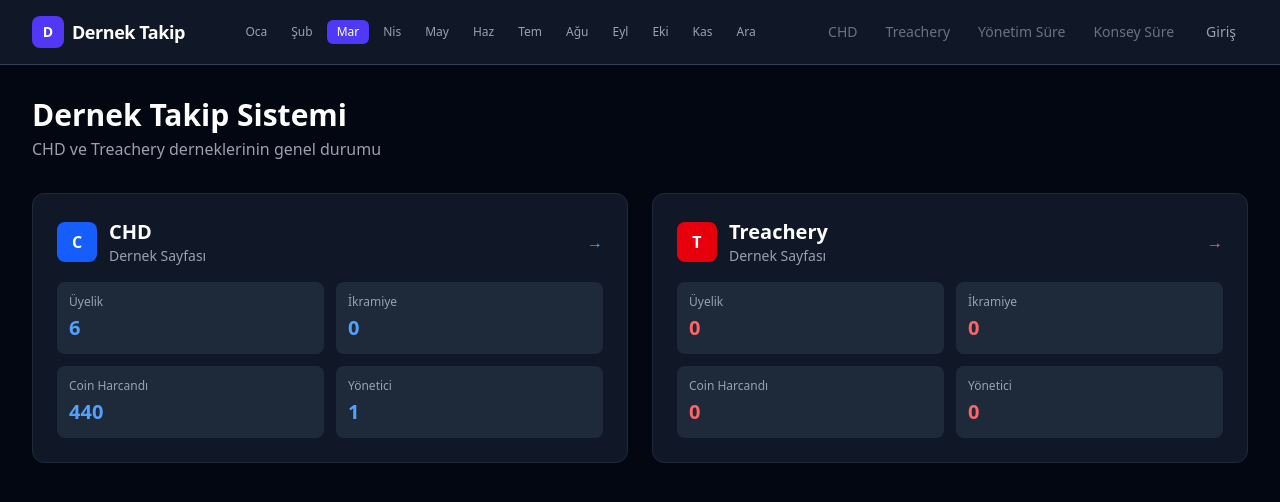
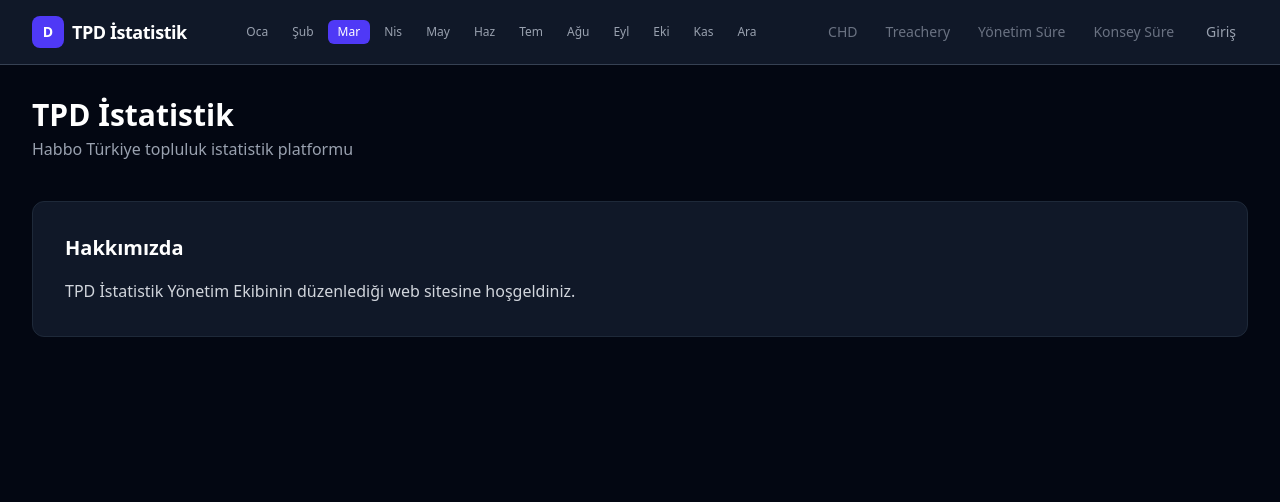
Before and after one commit to Clicster/dernek-yonetim, a Next.js app: page / in a window 1280 px wide. Shown: the top 502 px of the page. Built offline with nearby package versions, Linux system fonts and the light colour scheme; no server answers.

Commit message:
Ana sayfa TPD İstatistik'e güncellendi, Hakkımızda bölümü eklendi

```diff
--- a/app/layout.tsx
+++ b/app/layout.tsx
@@ -4,8 +4,8 @@
 import { AyProvider } from "@/lib/ay-context";
 
 export const metadata: Metadata = {
-  title: "Dernek Takip",
-  description: "CHD ve Treachery dernek yönetim ve takip sistemi",
+  title: "TPD İstatistik",
+  description: "TPD İstatistik Yönetim Ekibinin düzenlediği web sitesi",
 };
 
 export default function RootLayout({
--- a/app/page.tsx
+++ b/app/page.tsx
@@ -1,100 +1,19 @@
-"use client";
-
-import Link from "next/link";
-import { useEffect, useState } from "react";
-import { getData } from "@/lib/store";
-import { AppData } from "@/lib/types";
-
 export default function Home() {
-  const [data, setData] = useState<AppData | null>(null);
-
-  useEffect(() => {
-    getData().then(setData);
-  }, []);
-
-  if (!data) return null;
-
-  const stats = (key: "chd" | "treachery") => {
-    const d = data[key];
-    const toplamCoin = d.coinHarcamalar.reduce((s, c) => s + c.miktar, 0);
-    return {
-      uyelikler: d.uyelikler.reduce((s, u) => s + u.adet, 0),
-      ikramiyeler: (d.ikramiyeler ?? []).length,
-      toplamCoin,
-      toplamYonetici: d.yoneticiler.length,
-    };
-  };
-
-  const chd = stats("chd");
-  const treachery = stats("treachery");
-
   return (
-    <div className="space-y-8">
+    <div className="space-y-10">
+      {/* Başlık */}
       <div>
-        <h1 className="text-3xl font-bold text-white">Dernek Takip Sistemi</h1>
-        <p className="text-gray-400 mt-1">CHD ve Treachery derneklerinin genel durumu</p>
+        <h1 className="text-3xl font-bold text-white">TPD İstatistik</h1>
+        <p className="text-gray-400 mt-1">Habbo Türkiye topluluk istatistik platformu</p>
       </div>
 
-      <div className="grid grid-cols-1 md:grid-cols-2 gap-6">
-        {/* CHD Card */}
-        <Link href="/chd" className="group block">
-          <div className="bg-gray-900 border border-gray-800 hover:border-blue-500 rounded-xl p-6 transition-all hover:shadow-lg hover:shadow-blue-500/10">
-            <div className="flex items-center justify-between mb-4">
-              <div className="flex items-center gap-3">
-                <div className="w-10 h-10 bg-blue-600 rounded-lg flex items-center justify-center">
-                  <span className="text-white font-bold">C</span>
-                </div>
-                <div>
-                  <h2 className="text-xl font-bold text-white">CHD</h2>
-                  <p className="text-gray-400 text-sm">Dernek Sayfası</p>
-                </div>
-              </div>
-              <span className="text-blue-400 group-hover:translate-x-1 transition-transform">→</span>
-            </div>
-            <div className="grid grid-cols-2 gap-3 mt-4">
-              <StatBox label="Üyelik" value={chd.uyelikler} color="blue" />
-              <StatBox label="İkramiye" value={chd.ikramiyeler} color="blue" />
-              <StatBox label="Coin Harcandı" value={chd.toplamCoin} color="blue" />
-              <StatBox label="Yönetici" value={chd.toplamYonetici} color="blue" />
-            </div>
-          </div>
-        </Link>
-
-        {/* Treachery Card */}
-        <Link href="/treachery" className="group block">
-          <div className="bg-gray-900 border border-gray-800 hover:border-red-500 rounded-xl p-6 transition-all hover:shadow-lg hover:shadow-red-500/10">
-            <div className="flex items-center justify-between mb-4">
-              <div className="flex items-center gap-3">
-                <div className="w-10 h-10 bg-red-600 rounded-lg flex items-center justify-center">
-                  <span className="text-white font-bold">T</span>
-                </div>
-                <div>
-                  <h2 className="text-xl font-bold text-white">Treachery</h2>
-                  <p className="text-gray-400 text-sm">Dernek Sayfası</p>
-                </div>
-              </div>
-              <span className="text-red-400 group-hover:translate-x-1 transition-transform">→</span>
-            </div>
-            <div className="grid grid-cols-2 gap-3 mt-4">
-              <StatBox label="Üyelik" value={treachery.uyelikler} color="red" />
-              <StatBox label="İkramiye" value={treachery.ikramiyeler} color="red" />
-              <StatBox label="Coin Harcandı" value={treachery.toplamCoin} color="red" />
-              <StatBox label="Yönetici" value={treachery.toplamYonetici} color="red" />
-            </div>
-          </div>
-        </Link>
+      {/* Hakkımızda */}
+      <div className="bg-gray-900 border border-gray-800 rounded-xl p-8">
+        <h2 className="text-xl font-semibold text-white mb-4">Hakkımızda</h2>
+        <p className="text-gray-300 leading-relaxed text-base">
+          TPD İstatistik Yönetim Ekibinin düzenlediği web sitesine hoşgeldiniz.
+        </p>
       </div>
-
     </div>
   );
 }
-
-function StatBox({ label, value, color }: { label: string; value: number; color: "blue" | "red" }) {
-  const colorClass = color === "blue" ? "text-blue-400" : "text-red-400";
-  return (
-    <div className="bg-gray-800 rounded-lg p-3">
-      <p className="text-gray-400 text-xs mb-1">{label}</p>
-      <p className={`text-xl font-bold ${colorClass}`}>{value}</p>
-    </div>
-  );
-}
--- a/components/Navbar.tsx
+++ b/components/Navbar.tsx
@@ -87,7 +87,7 @@
               <span className="text-white font-bold text-sm">D</span>
             </div>
             <span className="text-white font-semibold text-lg tracking-tight hidden sm:block">
-              Dernek Takip
+              TPD İstatistik
             </span>
           </Link>
 
```
